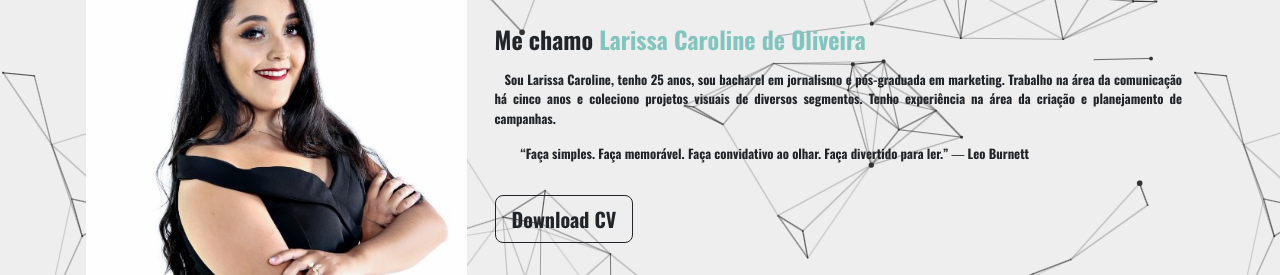
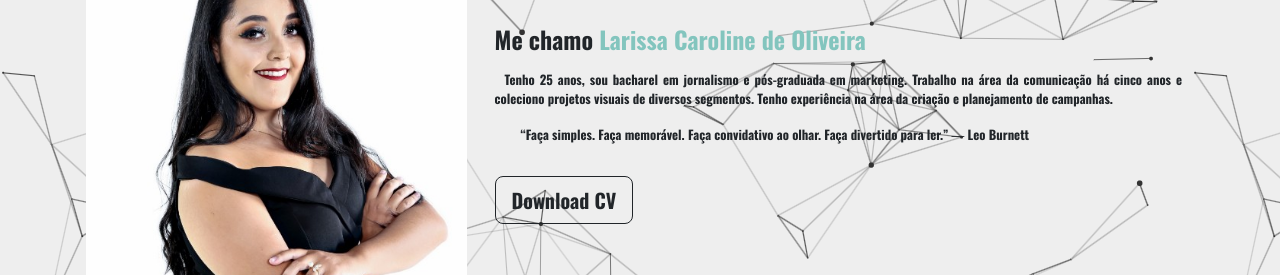
Before and after one commit to Lucas-Jav/portifolio-larissa, a plain HTML site: page index.html in a window 1280 px wide. Shown: the part 525-800 px from the top of the page. Drawn offline with nearby package versions, Linux system fonts and the light colour scheme.

Commit message:
n sei o nome q dou nesses comit mais

```diff
--- a/index.html
+++ b/index.html
@@ -67,7 +67,7 @@
             <h4 class="mt-5" data-aos="fade-up" data-aos-duration="1500">Me chamo <span class="color-p">Larissa Caroline
                     de Oliveira</span></h4>
             <p class="text-aling mt-3 font-resp txt-opacity" data-aos="fade-up" data-aos-duration="2000">
-                Sou Larissa Caroline, tenho 25 anos, sou bacharel em jornalismo e pós-graduada em marketing. Trabalho na
+                Tenho 25 anos, sou bacharel em jornalismo e pós-graduada em marketing. Trabalho na
                 área da comunicação há cinco anos e coleciono projetos visuais de diversos segmentos. Tenho experiência
                 na área da criação e planejamento de campanhas.</p>
 
```
